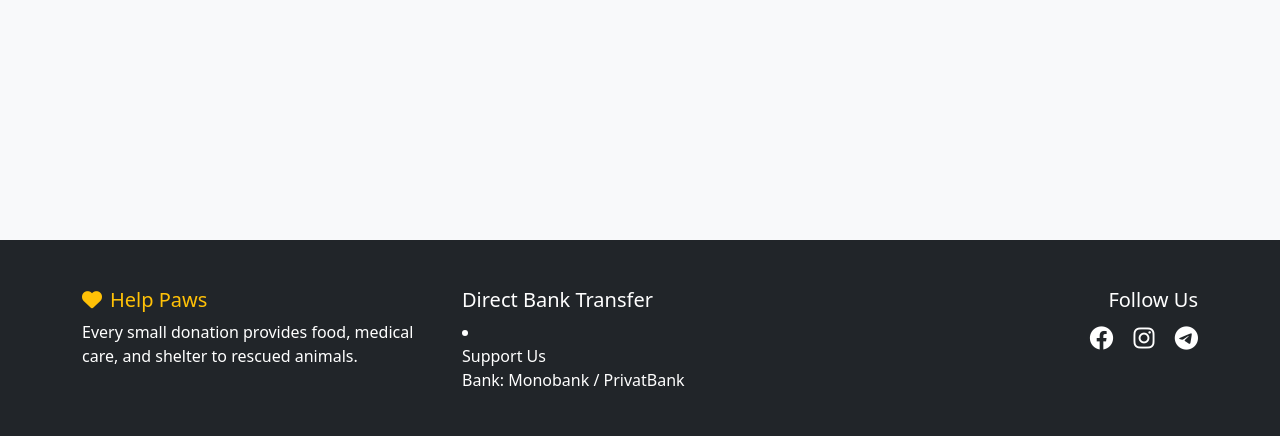
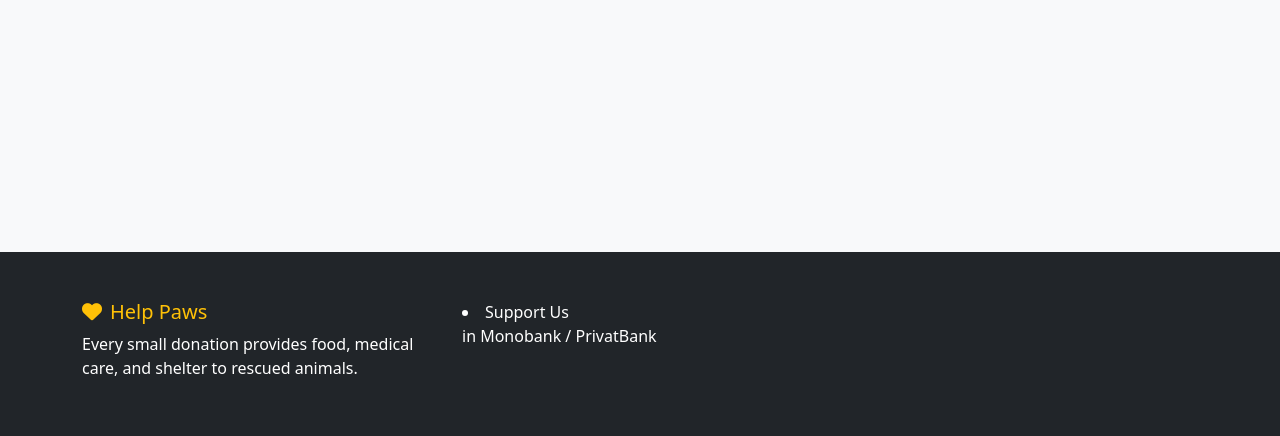
Before and after one commit to chizenkosofia-creator/paw_shelter, a Django app: page /breeds/4/delete/ in a window 1280 px wide. Shown: the part 364-800 px from the top of the page. Run offline with Django 5.2, Linux system fonts and the light colour scheme; a user stored in the database is signed in; data comes from the database, SQL or seed files in the repository.

Commit message:
Remove footer social links

```diff
--- a/templates/base.html
+++ b/templates/base.html
@@ -60,15 +60,8 @@
           <p>Every small donation provides food, medical care, and shelter to rescued animals.</p>
         </div>
         <div class="col-md-4 mb-3">
-          <h5>Direct Bank Transfer</h5>
-          <li class="nav-item"><a class="nav-link" href="https://monobank.ua/en/">Support Us</a></li>
-          <p class="mb-1">Bank: Monobank / PrivatBank</p>
-        </div>
-        <div class="col-md-4 mb-3 text-md-end">
-          <h5>Follow Us</h5>
-          <a href="https://www.facebook.com/" class="text-white me-3 fs-4"><i class="fa-brands fa-facebook"></i></a>
-          <a href="https://www.instagram.com/?hl=en" class="text-white me-3 fs-4"><i class="fa-brands fa-instagram"></i></a>
-          <a href="https://web.telegram.org/" class="text-white fs-4"><i class="fa-brands fa-telegram"></i></a>
+          <li class="nav-item">Support Us</li>
+          <p class="mb-1">in Monobank / PrivatBank</p>
         </div>
       </div>
     </div>
```
Also changed, not shown: README.md, 1 other file.
